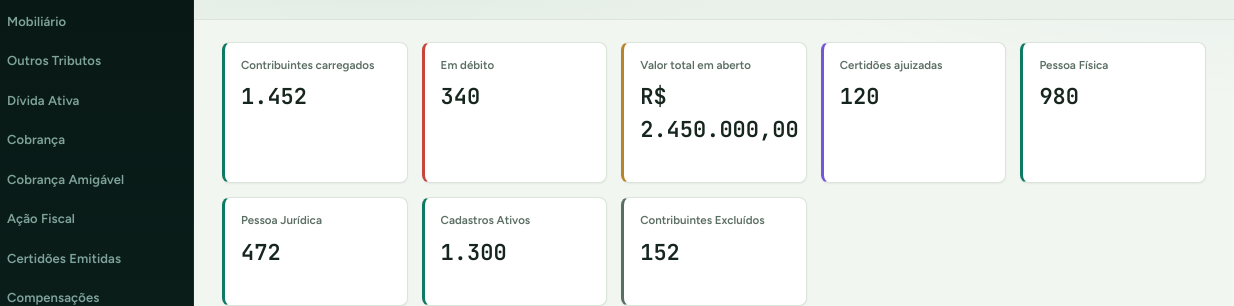
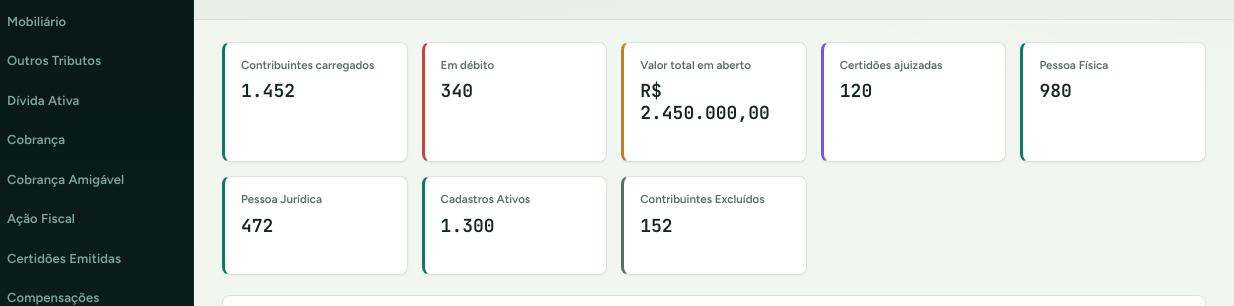
Before and after one commit to Davi3103/dashdesmostracao, a plain HTML site: page index.html in a window 1280 px wide. Shown: the part 134-440 px from the top of the page, 46-1280 px from the left. Drawn offline with nearby package versions, Linux system fonts and the light colour scheme.

Commit message:
Corrige KPIs estourando o quadro (IPTU e demais páginas)
Reduz a fonte dos valores de KPI e permite quebra de linha pra números
longos não vazarem do card. Adiciona versão no link de css/style.css em
todas as páginas pra evitar cache antigo do navegador.

Co-Authored-By: Claude Sonnet 5 <noreply@anthropic.com>

```diff
--- a/css/style.css
+++ b/css/style.css
@@ -230,7 +230,7 @@ input, select{ font-family: inherit; color: var(--ink); background: var(--bg-car
 /* generic KPI row/card (Contribuintes, home, IPTU, resumo etc.) */
 .kpi-row, .iptu-kpi-row, .home-kpi-grid{
   display: grid;
-  grid-template-columns: repeat(auto-fit, minmax(180px, 1fr));
+  grid-template-columns: repeat(auto-fit, minmax(160px, 1fr));
   gap: 14px;
   margin-bottom: 20px;
 }
@@ -242,10 +242,11 @@ input, select{ font-family: inherit; color: var(--ink); background: var(--bg-car
   padding: 14px 16px;
   box-shadow: var(--shadow-sm);
   transition: transform 0.12s ease, box-shadow 0.12s ease;
+  min-width: 0;
 }
 .kpi-card:hover, .iptu-kpi-card:hover{ transform: translateY(-1px); box-shadow: var(--shadow-md); }
 .kpi-label, .iptu-kpi-label{ font-size: 11.5px; color: var(--ink-dim); font-weight: 600; margin: 0 0 6px; }
-.kpi-value, .iptu-kpi-value{ font-family: var(--font-mono); font-size: 22px; font-weight: 700; color: var(--ink); margin: 0; }
+.kpi-value, .iptu-kpi-value{ font-family: var(--font-mono); font-size: 18px; line-height: 1.25; font-weight: 700; color: var(--ink); margin: 0; overflow-wrap: break-word; word-break: break-word; }
 .kpi-foot, .iptu-kpi-foot{ font-size: 11px; color: var(--ink-dim); margin: 6px 0 0; }
 .kpi-subline{ font-size: 11px; color: var(--teal); margin: 2px 0 0; font-weight: 600; }
 .iptu-kpi-delta{ font-size: 11px; font-weight: 700; margin: 4px 0 0; color: var(--ink-dim); }
--- a/index.html
+++ b/index.html
@@ -24,7 +24,7 @@
 <link href="https://fonts.googleapis.com/css2?family=Figtree:wght@400;500;600;700;800&family=JetBrains+Mono:wght@400;500;600&family=Poppins:wght@400;500;600;700;800&display=swap" rel="stylesheet">
 <link rel="stylesheet" href="https://cdn.jsdelivr.net/npm/@tabler/icons-webfont@2.44.0/tabler-icons.min.css">
 <script src="https://cdnjs.cloudflare.com/ajax/libs/Chart.js/4.4.1/chart.umd.min.js"></script>
-<link rel="stylesheet" href="css/style.css">
+<link rel="stylesheet" href="css/style.css?v=20260909a">
 </head>
 <body>
 
```
Also changed, not shown: acao-fiscal.html (+1 -1 lines), baixas-contabeis.html (+1 -1 lines), certidoes-emitidas.html (+1 -1 lines), cobranca-amigavel.html (+1 -1 lines), cobranca.html (+1 -1 lines), compensacoes.html (+1 -1 lines), divida-ativa.html (+1 -1 lines), imobiliario.html (+1 -1 lines), inicio.html (+1 -1 lines), mobiliario.html (+1 -1 lines), outros-tributos.html (+1 -1 lines), protestos.html (+1 -1 lines), recuperacao-debitos.html (+1 -1 lines).
